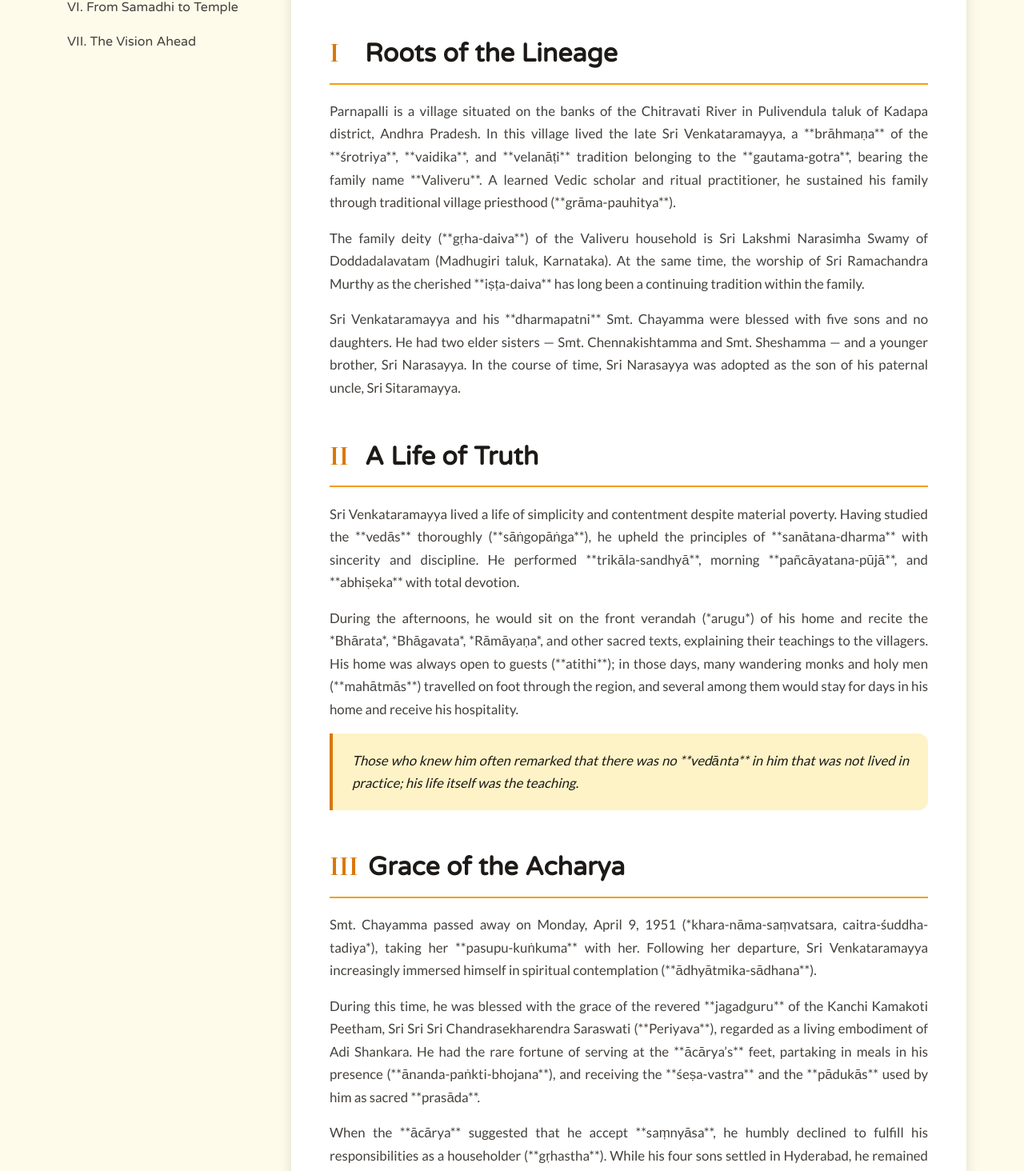
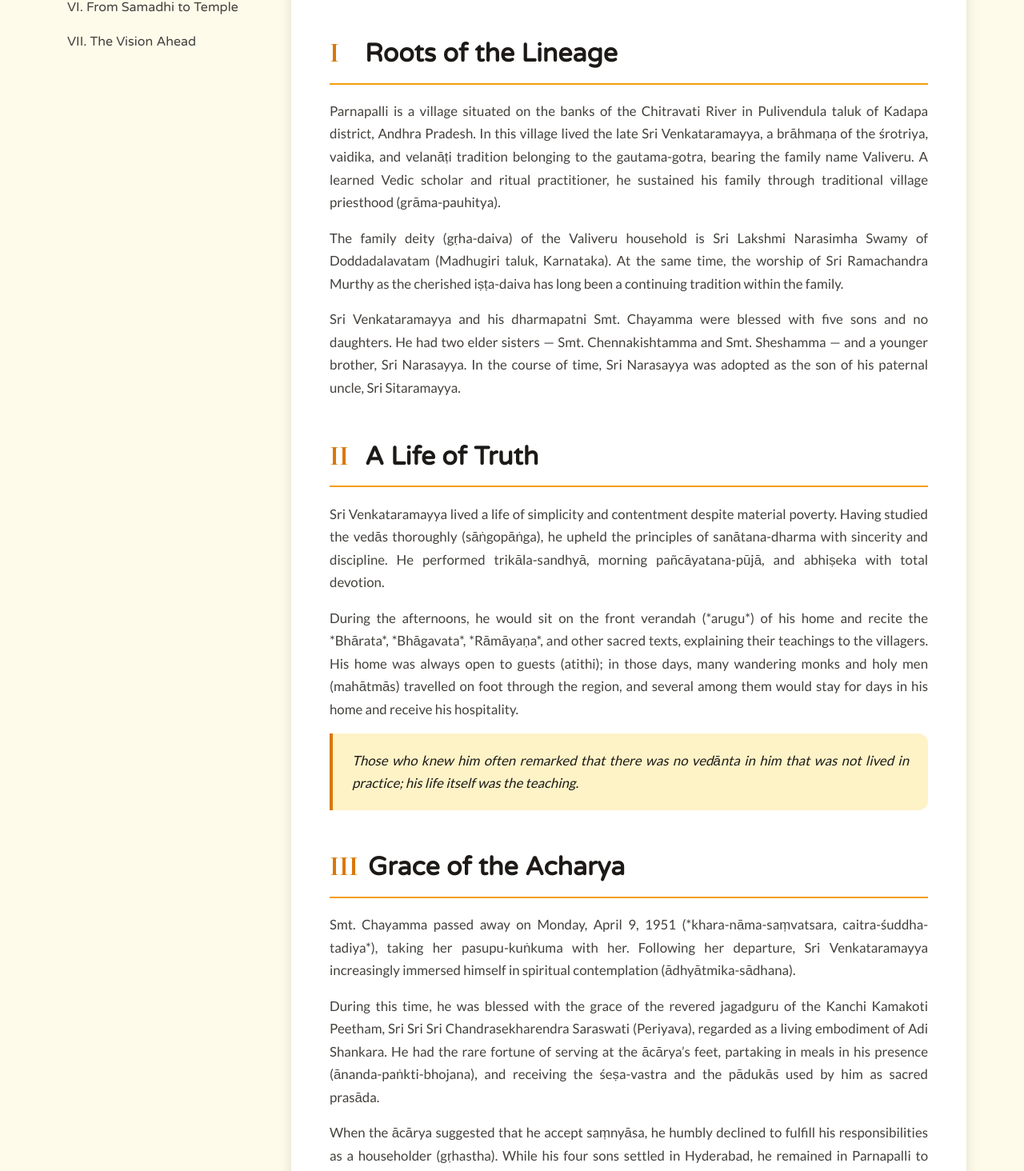
Before and after one commit to vnithin90/bvvb_trust_test, a Next.js app: page /history in a window 1280 px wide. Shown: the part 660-2124 px from the top of the page at 80% size. Built offline with nearby package versions, Linux system fonts and the light colour scheme; a web font is replaced by a local one.

Commit message:
Remove HTML entities from text content

```diff
--- a/app/history/page.tsx
+++ b/app/history/page.tsx
@@ -137,9 +137,9 @@ export default function History() {
             </h2>
             {lang === 'en' ? (
               <div>
-                <p>Parnapalli is a village situated on the banks of the Chitravati River in Pulivendula taluk of Kadapa district, Andhra Pradesh. In this village lived the late Sri Venkataramayya, a **brāhmaṇa** of the **śrotriya**, **vaidika**, and **velanāṭi** tradition belonging to the **gautama-gotra**, bearing the family name **Valiveru**. A learned Vedic scholar and ritual practitioner, he sustained his family through traditional village priesthood (**grāma-pauhitya**).</p>
-                <p>The family deity (**gṛha-daiva**) of the Valiveru household is Sri Lakshmi Narasimha Swamy of Doddadalavatam (Madhugiri taluk, Karnataka). At the same time, the worship of Sri Ramachandra Murthy as the cherished **iṣṭa-daiva** has long been a continuing tradition within the family.</p>
-                <p>Sri Venkataramayya and his **dharmapatni** Smt. Chayamma were blessed with five sons and no daughters. He had two elder sisters — Smt. Chennakishtamma and Smt. Sheshamma — and a younger brother, Sri Narasayya. In the course of time, Sri Narasayya was adopted as the son of his paternal uncle, Sri Sitaramayya.</p>
+                <p>Parnapalli is a village situated on the banks of the Chitravati River in Pulivendula taluk of Kadapa district, Andhra Pradesh. In this village lived the late Sri Venkataramayya, a brāhmaṇa of the śrotriya, vaidika, and velanāṭi tradition belonging to the gautama-gotra, bearing the family name Valiveru. A learned Vedic scholar and ritual practitioner, he sustained his family through traditional village priesthood (grāma-pauhitya).</p>
+                <p>The family deity (gṛha-daiva) of the Valiveru household is Sri Lakshmi Narasimha Swamy of Doddadalavatam (Madhugiri taluk, Karnataka). At the same time, the worship of Sri Ramachandra Murthy as the cherished iṣṭa-daiva has long been a continuing tradition within the family.</p>
+                <p>Sri Venkataramayya and his dharmapatni Smt. Chayamma were blessed with five sons and no daughters. He had two elder sisters — Smt. Chennakishtamma and Smt. Sheshamma — and a younger brother, Sri Narasayya. In the course of time, Sri Narasayya was adopted as the son of his paternal uncle, Sri Sitaramayya.</p>
               </div>
             ) : (
               <div>
@@ -156,9 +156,9 @@ export default function History() {
             </h2>
             {lang === 'en' ? (
               <div>
-                <p>Sri Venkataramayya lived a life of simplicity and contentment despite material poverty. Having studied the **vedās** thoroughly (**sāṅgopāṅga**), he upheld the principles of **sanātana-dharma** with sincerity and discipline. He performed **trikāla-sandhyā**, morning **pañcāyatana-pūjā**, and **abhiṣeka** with total devotion.</p>
-                <p>During the afternoons, he would sit on the front verandah (*arugu*) of his home and recite the *Bhārata*, *Bhāgavata*, *Rāmāyaṇa*, and other sacred texts, explaining their teachings to the villagers. His home was always open to guests (**atithi**); in those days, many wandering monks and holy men (**mahātmās**) travelled on foot through the region, and several among them would stay for days in his home and receive his hospitality.</p>
-                <p className="highlight-quote">Those who knew him often remarked that there was no **vedānta** in him that was not lived in practice; his life itself was the teaching.</p>
+                <p>Sri Venkataramayya lived a life of simplicity and contentment despite material poverty. Having studied the vedās thoroughly (sāṅgopāṅga), he upheld the principles of sanātana-dharma with sincerity and discipline. He performed trikāla-sandhyā, morning pañcāyatana-pūjā, and abhiṣeka with total devotion.</p>
+                <p>During the afternoons, he would sit on the front verandah (*arugu*) of his home and recite the *Bhārata*, *Bhāgavata*, *Rāmāyaṇa*, and other sacred texts, explaining their teachings to the villagers. His home was always open to guests (atithi); in those days, many wandering monks and holy men (mahātmās) travelled on foot through the region, and several among them would stay for days in his home and receive his hospitality.</p>
+                <p className="highlight-quote">Those who knew him often remarked that there was no vedānta in him that was not lived in practice; his life itself was the teaching.</p>
               </div>
             ) : (
               <div>
@@ -175,9 +175,9 @@ export default function History() {
             </h2>
             {lang === 'en' ? (
               <div>
-                <p>Smt. Chayamma passed away on Monday, April 9, 1951 (*khara-nāma-saṃvatsara, caitra-śuddha-tadiya*), taking her **pasupu-kuṅkuma** with her. Following her departure, Sri Venkataramayya increasingly immersed himself in spiritual contemplation (**ādhyātmika-sādhana**).</p>
-                <p>During this time, he was blessed with the grace of the revered **jagadguru** of the Kanchi Kamakoti Peetham, Sri Sri Sri Chandrasekharendra Saraswati (**Periyava**), regarded as a living embodiment of Adi Shankara. He had the rare fortune of serving at the **ācārya’s** feet, partaking in meals in his presence (**ānanda-paṅkti-bhojana**), and receiving the **śeṣa-vastra** and the **pādukās** used by him as sacred **prasāda**.</p>
-                <p>When the **ācārya** suggested that he accept **saṃnyāsa**, he humbly declined to fulfill his responsibilities as a householder (**gṛhastha**). While his four sons settled in Hyderabad, he remained in Parnapalli to uphold his **dhārmic** customs. His fourth son and daughter-in-law remained to serve him until the end.</p>
+                <p>Smt. Chayamma passed away on Monday, April 9, 1951 (*khara-nāma-saṃvatsara, caitra-śuddha-tadiya*), taking her pasupu-kuṅkuma with her. Following her departure, Sri Venkataramayya increasingly immersed himself in spiritual contemplation (ādhyātmika-sādhana).</p>
+                <p>During this time, he was blessed with the grace of the revered jagadguru of the Kanchi Kamakoti Peetham, Sri Sri Sri Chandrasekharendra Saraswati (Periyava), regarded as a living embodiment of Adi Shankara. He had the rare fortune of serving at the ācārya’s feet, partaking in meals in his presence (ānanda-paṅkti-bhojana), and receiving the śeṣa-vastra and the pādukās used by him as sacred prasāda.</p>
+                <p>When the ācārya suggested that he accept saṃnyāsa, he humbly declined to fulfill his responsibilities as a householder (gṛhastha). While his four sons settled in Hyderabad, he remained in Parnapalli to uphold his dhārmic customs. His fourth son and daughter-in-law remained to serve him until the end.</p>
                 <p className="highlight-quote">At the age of 81, while chanting "Sri Rama," he offered himself to the feet of the Lord on Monday, November 5, 1973 (*pramādīca-nāma-saṃvatsara, kārtika-śuddha-ekādaśī*).</p>
               </div>
             ) : (
@@ -217,9 +217,9 @@ export default function History() {
             </h2>
             {lang === 'en' ? (
               <div>
-                <p>The lineage traces back to **Brahmashri Valiveru Venkatarama Bhotlu**, son of late Sri Chinna Narasayya. Since he had no children, he adopted Chinna Narasayya (the son of his brother Sri Ashwatthamayya). Although he lived as a householder, Venkatarama Bhotlu attained deep detachment (**vairāgya**) and became a **brahma-niṣṭha**.</p>
-                <p className="highlight-quote">Venkatarama Bhotlu entered **sajīva-samādhi** on the opposite bank of the Chitravati River on the sacred day of **mārgaśīrṣa-śuddha-vidiyā**.</p>
-                <p>From the family genealogy (**vaṃśavṛkṣa**) documented by Sri Lakshmi Narasayya, we are known as the fifth and sixth generations. Since then, the study and teaching of the **vedās** and **vedāṅgās** has continued as a living tradition within the family.</p>
+                <p>The lineage traces back to Brahmashri Valiveru Venkatarama Bhotlu, son of late Sri Chinna Narasayya. Since he had no children, he adopted Chinna Narasayya (the son of his brother Sri Ashwatthamayya). Although he lived as a householder, Venkatarama Bhotlu attained deep detachment (vairāgya) and became a brahma-niṣṭha.</p>
+                <p className="highlight-quote">Venkatarama Bhotlu entered sajīva-samādhi on the opposite bank of the Chitravati River on the sacred day of mārgaśīrṣa-śuddha-vidiyā.</p>
+                <p>From the family genealogy (vaṃśavṛkṣa) documented by Sri Lakshmi Narasayya, we are known as the fifth and sixth generations. Since then, the study and teaching of the vedās and vedāṅgās has continued as a living tradition within the family.</p>
               </div>
             ) : (
               <div>
@@ -237,8 +237,8 @@ export default function History() {
             </h2>
             {lang === 'en' ? (
               <div>
-                <p>Sri Lakshmi Narasayya (the fourth son of Sri Venkataramayya) was born on the same sacred day of **mārgaśīrṣa-śuddha-vidiyā**. During his time, he used his own resources to repair the stone platform (*arugu*) at the **samādhi** site where farmers would often rest.</p>
-                <p>In 2019, the present generation constructed a new temple and consecrated a **narmada-bāṇaliṅgam** as Sri Omkareshwara Swamy on Sunday, November 3, 2019 (*vikāri-nāma-saṃvatsara, kārtika-śuddha-saptami*). Since then, it has become a center for **anna-santarpaṇa** and annual **brahmotsavams** conducted grandly every year up to 2024 (*krodhi-nāma-saṃvatsara*).</p>
+                <p>Sri Lakshmi Narasayya (the fourth son of Sri Venkataramayya) was born on the same sacred day of mārgaśīrṣa-śuddha-vidiyā. During his time, he used his own resources to repair the stone platform (*arugu*) at the samādhi site where farmers would often rest.</p>
+                <p>In 2019, the present generation constructed a new temple and consecrated a narmada-bāṇaliṅgam as Sri Omkareshwara Swamy on Sunday, November 3, 2019 (*vikāri-nāma-saṃvatsara, kārtika-śuddha-saptami*). Since then, it has become a center for anna-santarpaṇa and annual brahmotsavams conducted grandly every year up to 2024 (*krodhi-nāma-saṃvatsara*).</p>
               </div>
             ) : (
               <div>
@@ -256,9 +256,9 @@ export default function History() {
             </h2>
             {lang === 'en' ? (
               <div>
-                <p>In 2025 (*viśvāvasu-nāma-saṃvatsara*), following the instructions of the current **ācārya** of Kanchi, Sri Sri Sri Vijayendra Saraswati (**Bala Periyava**), the **ārādhana** was established at the **jīva-samādhi** according to the **śāstras**. Since the consecration, the Saint has expressed himself through many divine plays (**līlās**) and is leading many devotees.</p>
-                <p>In 2026, we resolve to expand the temple facilities, including a large **yajñaśālā**, a storage room, a residence for the temple priest, and bathrooms.</p>
-                <p className="highlight-quote">We seek the shelter of his lotus feet with gratitude, praying that Brahmashri Valiveru Venkatarama Bhotlu provides his special grace (**anugraha**) and makes our lives fulfilled.</p>
+                <p>In 2025 (*viśvāvasu-nāma-saṃvatsara*), following the instructions of the current ācārya of Kanchi, Sri Sri Sri Vijayendra Saraswati (Bala Periyava), the ārādhana was established at the jīva-samādhi according to the śāstras. Since the consecration, the Saint has expressed himself through many divine plays (līlās) and is leading many devotees.</p>
+                <p>In 2026, we resolve to expand the temple facilities, including a large yajñaśālā, a storage room, a residence for the temple priest, and bathrooms.</p>
+                <p className="highlight-quote">We seek the shelter of his lotus feet with gratitude, praying that Brahmashri Valiveru Venkatarama Bhotlu provides his special grace (anugraha) and makes our lives fulfilled.</p>
 
                 <div style={{ marginTop: '40px', padding: '30px', background: '#fff9e6', border: '2px solid #f1c40f', borderRadius: '15px', textAlign: 'center', boxShadow: '0 4px 15px rgba(0,0,0,0.05)' }}>
                   <p style={{ fontSize: '1.4rem', color: '#3d2b1f', fontWeight: 'bold', marginBottom: '10px' }}>
```
